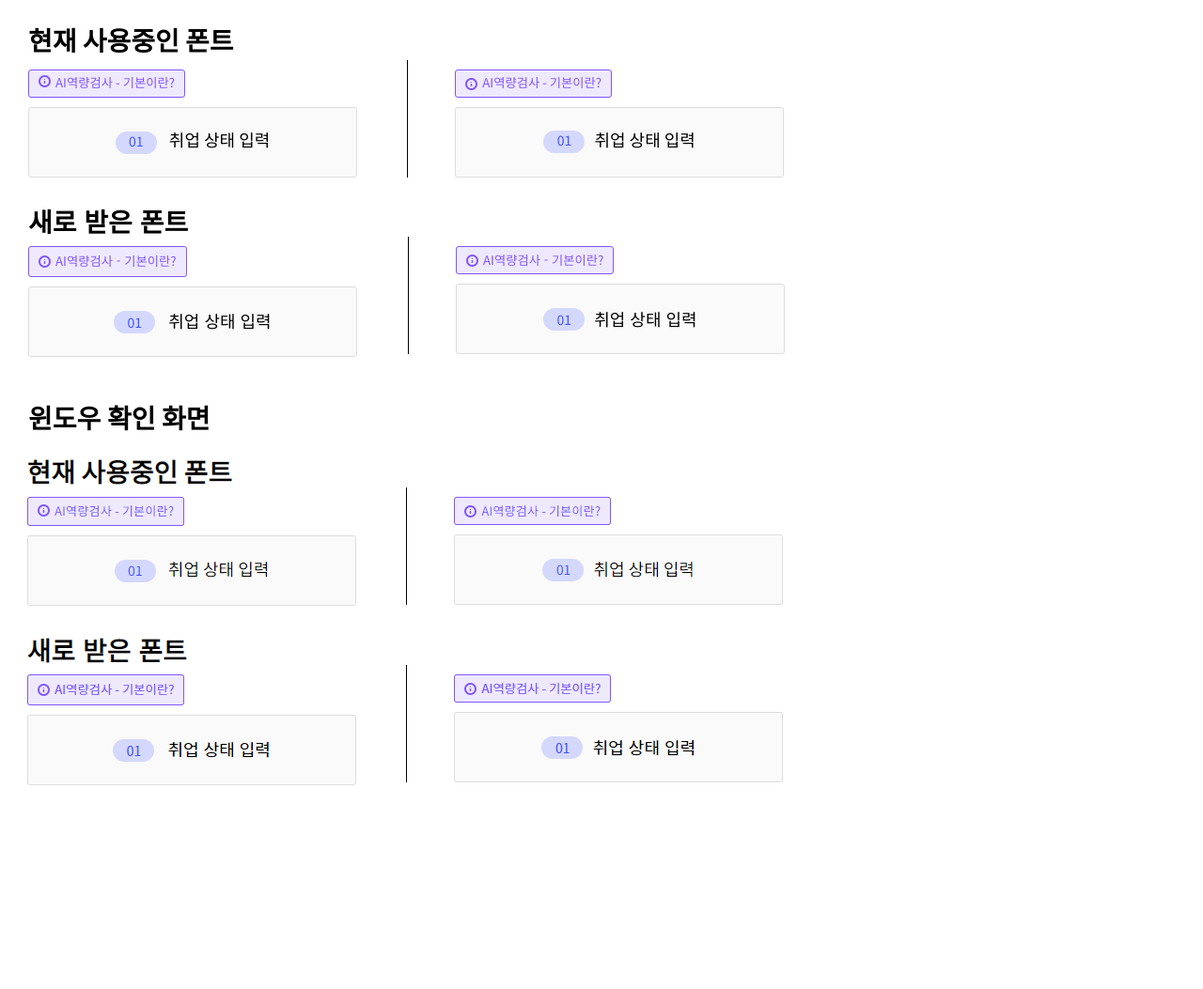
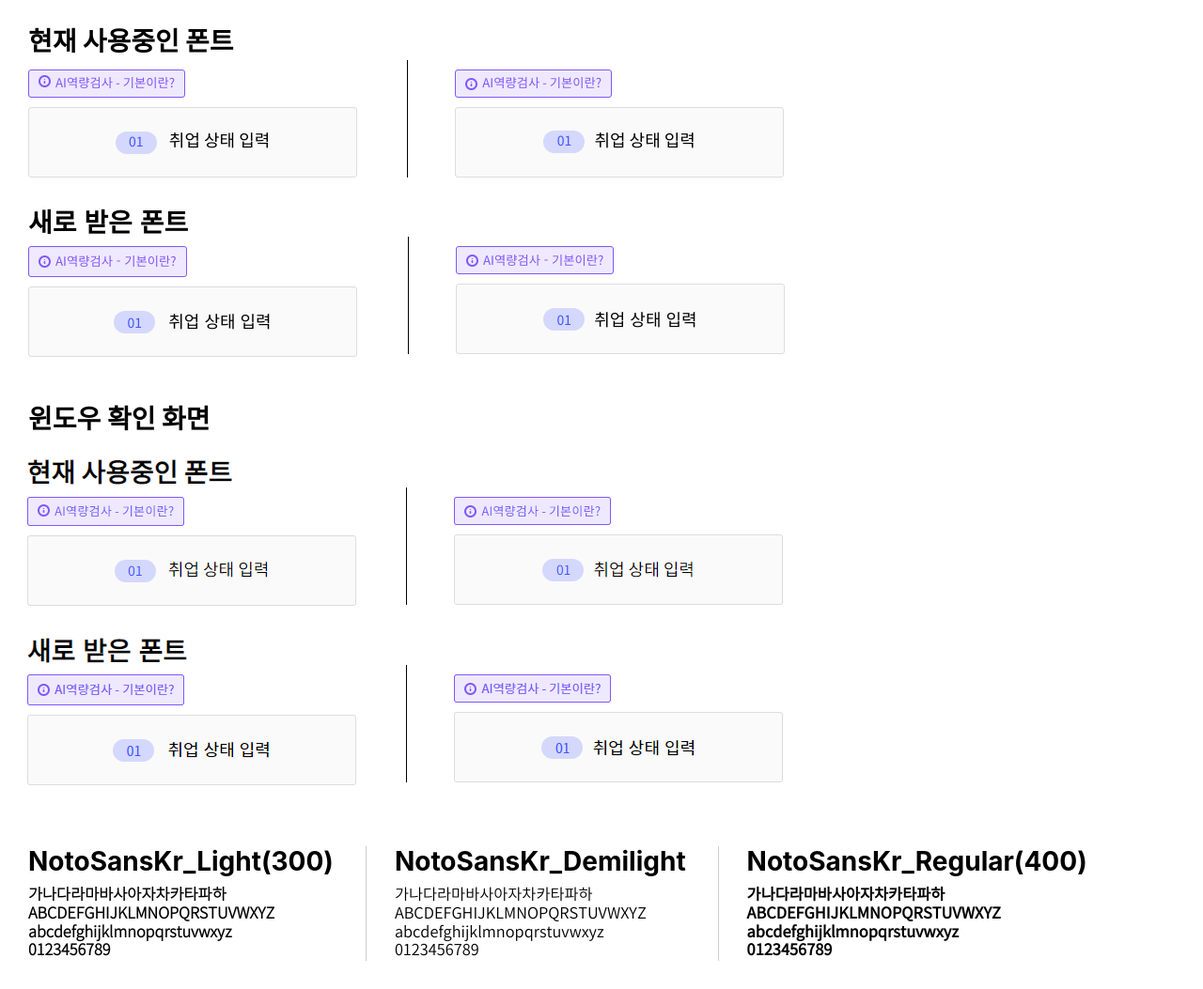
Before and after one commit to choijw0528/studyBasic, a website: page src/html/font.html in a window 1280 px wide. Shown: the whole page at 94% size. Before the commit the page ends 881 px from the top, so only its background shows below. Drawn offline with Linux system fonts and the light colour scheme.

Commit message:
[font] demilight 폰트 비교 추가

```diff
--- a/src/html/font.html
+++ b/src/html/font.html
@@ -76,6 +76,21 @@
                 <h1>윈도우 확인 화면</h1>
                 <img src="../img/images/font/window_font_test.png" alt="">
             </div>
+
+            <div class="fontTestArea">
+                <div class="fontTestWrap">
+                    <h1>NotoSansKr_Light(300)</h1>
+                    <h3 class="light">가나다라마바사아자차카타파하<br>ABCDEFGHIJKLMNOPQRSTUVWXYZ<br>abcdefghijklmnopqrstuvwxyz<br>0123456789</h3>
+                </div>
+                <div class="fontTestWrap">
+                    <h1>NotoSansKr_Demilight</h1>
+                    <h3 class="demilight">가나다라마바사아자차카타파하<br>ABCDEFGHIJKLMNOPQRSTUVWXYZ<br>abcdefghijklmnopqrstuvwxyz<br>0123456789</h3>
+                </div>
+                <div class="fontTestWrap">
+                    <h1>NotoSansKr_Regular(400)</h1>
+                    <h3 class="regular">가나다라마바사아자차카타파하<br>ABCDEFGHIJKLMNOPQRSTUVWXYZ<br>abcdefghijklmnopqrstuvwxyz<br>0123456789</h3>
+                </div>
+            </div>
         </div>
     </body>
 </html>
--- a/src/scss/import/_font.scss
+++ b/src/scss/import/_font.scss
@@ -11,6 +11,25 @@ $NEW_FONT_PATH: '../font/newFont/';
     src: url($PREV_FONT_PATH + 'NotoSanskr_Regular.woff2') format('woff2'),
     url($PREV_FONT_PATH + 'NotoSanskr_Regular.eot'),
     url($PREV_FONT_PATH + 'NotoSanskr_Regular.woff') format('woff'),
+    // url($PREV_FONT_PATH + 'NotoSanskr_Regular.ttf') format('truetype');
+}
+
+@font-face {
+    font-family: 'NotoSanskr_Prev_Demilight';
+    font-style: normal;
+    // font-weight: 300;
+    src: url($PREV_FONT_PATH + 'NotoSanskr_Demilight.woff2') format('woff2'),
+    url($PREV_FONT_PATH + 'NotoSanskr_Demilight.eot'),
+    url($PREV_FONT_PATH + 'NotoSanskr_Demilight.woff') format('woff'),
+    // url($PREV_FONT_PATH + 'NotoSanskr_Regular.ttf') format('truetype');
+}
+@font-face {
+    font-family: 'NotoSanskr_Prev_light';
+    font-style: normal;
+    // font-weight: 300;
+    src: url($PREV_FONT_PATH + 'NotoSanskr_Light.woff2') format('woff2'),
+    url($PREV_FONT_PATH + 'NotoSanskr_Light.eot'),
+    url($PREV_FONT_PATH + 'NotoSanskr_Light.woff') format('woff'),
     // url($PREV_FONT_PATH + 'NotoSanskr_Regular.ttf') format('truetype');
 }
 
@@ -162,3 +181,35 @@ $NEW_FONT_PATH: '../font/newFont/';
         margin-left: -18px;
     }
 }
+
+.fontTestArea {
+    margin-top: 50px;
+
+    .fontTestWrap {
+        display: inline-block;
+        vertical-align: top;
+
+        & + .fontTestWrap {
+            margin-left: 30px;
+            padding-left: 30px;
+            border-left: 1px solid #ccc;
+        }
+    }
+
+
+    h3 {
+        margin-top: 10px;
+
+        &.light {
+            font-family: NotoSanskr_Prev_light, sans-serif;
+        }
+
+        &.demilight {
+            font-family: NotoSanskr_Prev_Demilight, sans-serif;
+        }
+
+        &.regular {
+            font-family: NotoSanskr_Prev, sans-serif;
+        }
+    }
+}
```
Also changed, not shown: src/css/font.css.
